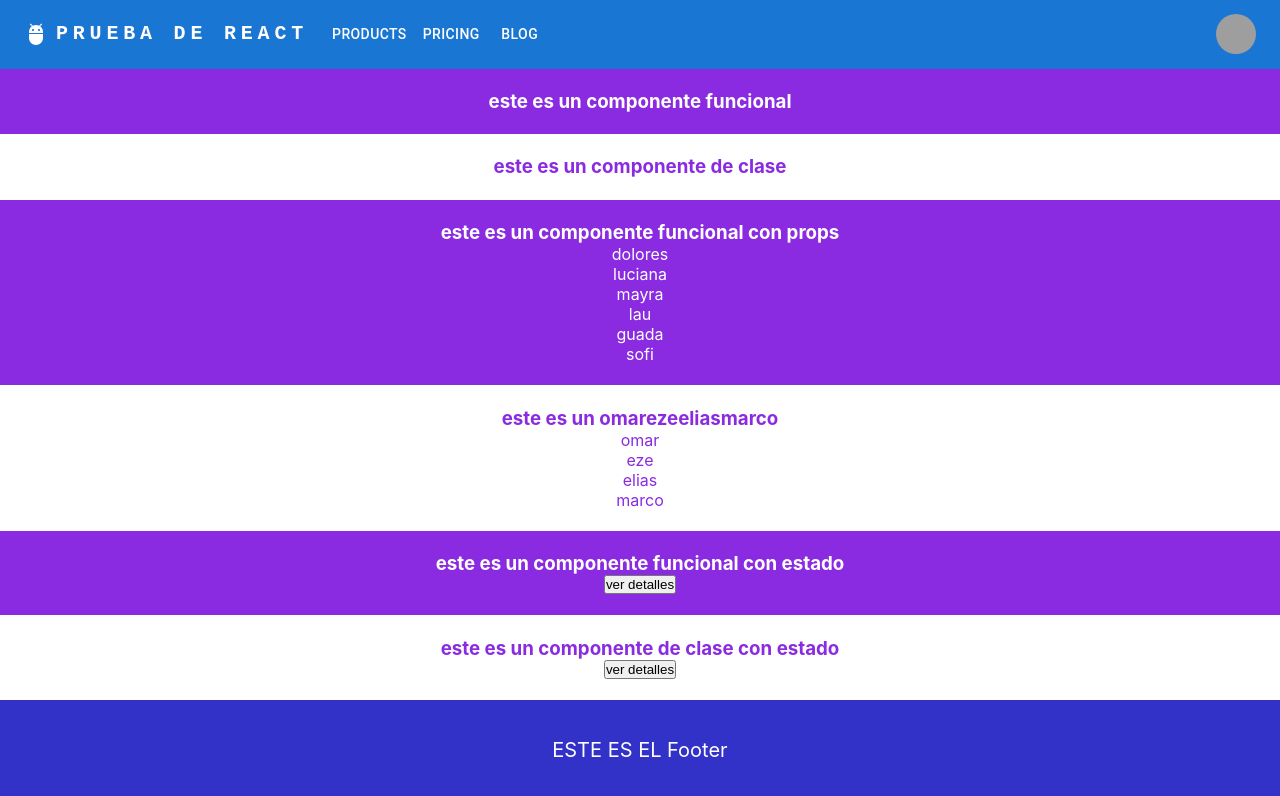
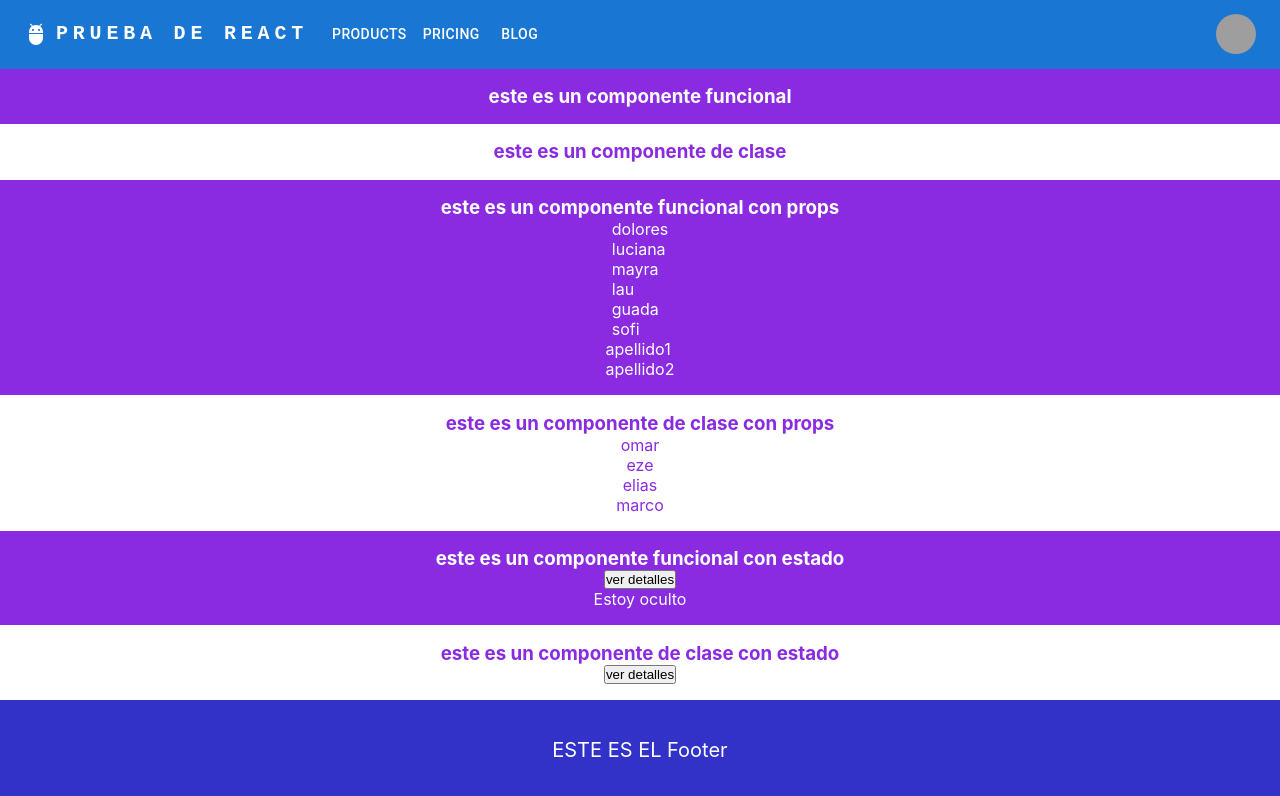
Before and after one commit to ignacioborraz/app28-MERN, a React (Create React App) app: page / in a window 1280 px wide. Shown: the top 796 px of the page. Built offline with nearby package versions, Linux system fonts and the light colour scheme; grey boxes are pictures that could not be loaded.

Commit message:
Workshop Componentes Funcionales y Clases. State y Props

```diff
--- a/src/App.jsx
+++ b/src/App.jsx
@@ -11,12 +11,13 @@ import Footer from './components/Footer'
 function App() {
   let array1 = ['dolores','luciana','mayra','lau','guada','sofi']
   let array2 = ['omar','eze','elias','marco']
+  let array3 = ['apellido1', 'apellido2'];
   return (
     <>
       <NavBar />
       <Cfuncional />
       <Cclase />
-      <CfuncionalConProps nombres={array1} />
+      <CfuncionalConProps apellidos={array3}  nombres={array1} />
       <CclaseConProps nombres={array2}/>
       <CfuncionalConEstado />
       <CclaseConEstado />
--- a/src/components/CclaseConProps.jsx
+++ b/src/components/CclaseConProps.jsx
@@ -14,8 +14,8 @@ class CclaseConProps extends React.Component {
     render() {
         return (
             <div className='body clase'>
-                <h3>este es un {this.state.nombres}</h3>
-                {this.state.nombres.map(cadaNombre=><p>{cadaNombre}</p>)}
+                <h3>este es un {this.state.nombreComponente}</h3>
+                {this.state.nombres.map((cadaNombre, index)=><p key={index}>{cadaNombre}</p>)}
             </div>
 
         )
--- a/src/components/CfuncionalConEstado.jsx
+++ b/src/components/CfuncionalConEstado.jsx
@@ -1,14 +1,36 @@
-import React , {useState} from 'react'
+import React, { useState } from 'react'
 import '../styles/styles.css'
 
 function CfuncionalConEstado() {
+    const [mostrarParecido, setMostrarParecido] = useState(false)
+    const [string, setString] = useState('Holis')
+    const [object, setObject] = useState({})
 
     let nombreComponente = "componente funcional con estado"
     let parecidoCon = "es una función de JS"
-    const [mostrarParecido,setMostrarParecido] = useState(false)
 
-    const mostrar = ()=> {
+    console.log(mostrarParecido);
+    // function pruebaUseState() {
+
+
+    //     return [hola, setHola]
+    // }
+
+    // const [hola, setHola] = pruebaUseState();
+    // console.log(parecidoCon)
+
+    const mostrar = () => {
         setMostrarParecido(!mostrarParecido)
+        // setString('Chau chau chau')
+        // setObject({
+        //     nombre: mostrarParecido
+        // })
+
+        // console.log(mostrarParecido);
+        // console.log(object)
+        // console.log(string)
+        // parecidoCon = 'holis';
+        // console.log(parecidoCon)
     }
 
     return (
@@ -16,6 +38,7 @@ function CfuncionalConEstado() {
             <h3>este es un {nombreComponente}</h3>
             <button onClick={mostrar}>{mostrarParecido ? 'ocultar detalles' : 'ver detalles'}</button>
             {mostrarParecido ? <p>{parecidoCon}</p> : <></>}
+            {!mostrarParecido && <p>Estoy oculto</p>}
         </div>
     )
 }
--- a/src/components/CfuncionalConProps.jsx
+++ b/src/components/CfuncionalConProps.jsx
@@ -1,15 +1,25 @@
 import React from 'react'
 import '../styles/styles.css'
 
-function CfuncionalConProps(props) {
+// props = {
+//     nombres: [...]
+// }
+
+function CfuncionalConProps({nombres, apellidos}) {
 
     let nombreComponente = "componente funcional con props"
-    let nombres = props.nombres
+    //? let nombres = props.nombres
+    //? let { nombres, apellidos } = props;
 
     return (
         <div className='body'>
             <h3>este es un {nombreComponente}</h3>
-            {nombres.map(cadaNombre=><p>{cadaNombre}</p>)}
+            <div>
+                {nombres.map((cadaNombre, index) => <p key={index}>{cadaNombre}</p>)}
+            </div>
+            <div>
+                {apellidos.map((cadaNombre, index)=> <p key={index}>{cadaNombre}</p>)}
+            </div>
         </div>
     )
 }
--- a/src/components/NavBar.jsx
+++ b/src/components/NavBar.jsx
@@ -1,4 +1,4 @@
-import * as React from 'react';
+import React, { useState } from 'react';
 import AppBar from '@mui/material/AppBar';
 import Box from '@mui/material/Box';
 import Toolbar from '@mui/material/Toolbar';
@@ -17,8 +17,8 @@ const pages = ['Products', 'Pricing', 'Blog'];
 const settings = ['Profile', 'Account', 'Dashboard', 'Logout'];
 
 const NavBar = () => {
-  const [anchorElNav, setAnchorElNav] = React.useState(null);
-  const [anchorElUser, setAnchorElUser] = React.useState(null);
+  const [anchorElNav, setAnchorElNav] = useState(null);
+  const [anchorElUser, setAnchorElUser] = useState(null);
 
   const handleOpenNavMenu = (event) => {
     setAnchorElNav(event.currentTarget);
@@ -47,7 +47,7 @@ const NavBar = () => {
             href="/"
             sx={{
               mr: 2,
-              display: { xs: 'none', md: 'flex'},
+              display: { xs: 'none', md: 'flex' },
               fontFamily: 'monospace',
               fontWeight: 700,
               letterSpacing: '.3rem',
```
